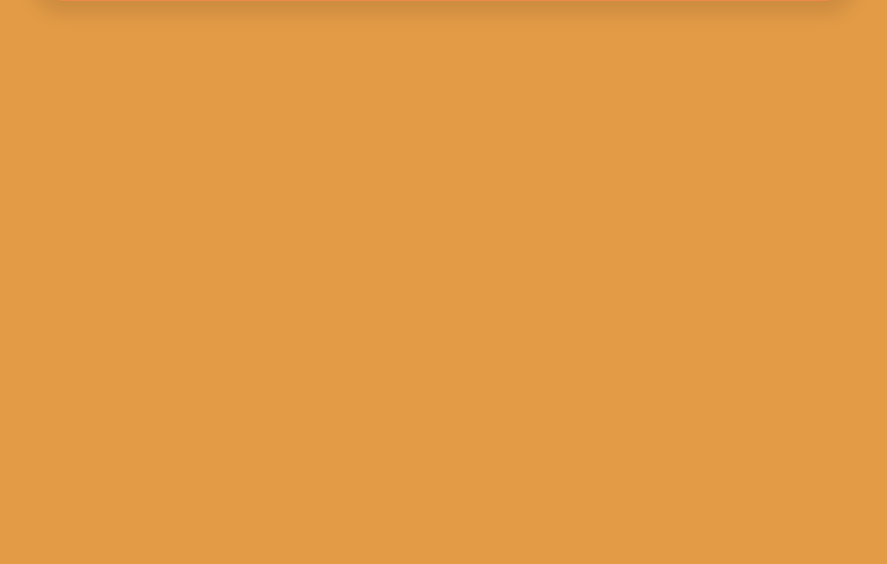
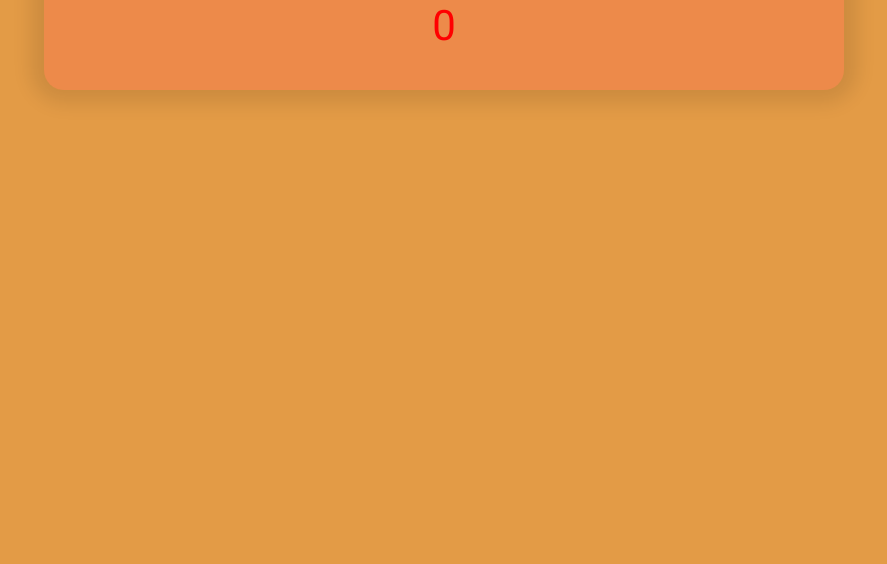
Before and after one commit to LeleGuidi/js-simon, a plain HTML site: page index.html in a window 1280 px wide. Shown: the part 236-800 px from the top of the page, without its empty margins (196-1083 px from the left). Drawn offline with Linux system fonts and the light colour scheme.

Commit message:
Completato countdown

```diff
--- a/index.html
+++ b/index.html
@@ -12,7 +12,10 @@
 </head>
 <body>
     <div class="container">
-        <div id="row"></div>
+        <div id="number_row" class="row"></div>
+        <div id="clock_row" class="row">
+            <div id="clock_box"></div>
+        </div>
     </div>
     <script src="main.js"></script>
 </body>
--- a/main.js
+++ b/main.js
@@ -12,10 +12,22 @@ function checkNumbersBeforePush(array, number) {
     }
 }
 
+//Funzione countdown
+function clockFunction() {
+    clockBox.innerHTML = clock;
+    clockRow.append(clockBox)
+    if (clock == 0) {
+        clearInterval(countdown)
+
+    }
+    clock -= 1
+}
 
 //MAIN
-const boxes = document.createElement("div");
-const row = document.getElementById("row");
+const numberBoxes = document.createElement("div");
+const numberRow = document.getElementById("number_row");
+const clockRow = document.getElementById("clock_row")
+const clockBox = document.getElementById("clock_box")
 
 //Prendere 5 numeri casuali
 let cpuNumbers = [];
@@ -24,9 +36,14 @@ while (cpuNumbers.length < 5) {
     checkNumbersBeforePush(cpuNumbers, cpuNumber);
 }
 
-boxes.classList.add("cpu_numbers")
+numberBoxes.classList.add("cpu_numbers")
+
 //Stampare a video i numeri casuali
 for (let i = 0; i < 5; i++) {
-    boxes.innerHTML = cpuNumbers[i]
-    row.append(boxes.cloneNode(true))
+    numberBoxes.innerHTML = cpuNumbers[i]
+    numberRow.append(numberBoxes.cloneNode(true))
 }
+
+//Avviare il countdown di 30 secondi stampando a video ogni secondo
+const countdown = setInterval(clockFunction, 1000)
+let clock = 3;
--- a/style.css
+++ b/style.css
@@ -15,15 +15,24 @@ body{
     padding: 20px;
     margin: 150px auto;
 }
-#row {
+.row {
     width: 100%;
     display: flex;
     flex-direction: row;
     flex-wrap: wrap;
     justify-content: space-between;
 }
+.container .row:nth-child(2) {
+    margin: 20px 0;
+}
 .cpu_numbers{
     font-size: 40px;
     text-transform: uppercase;
     color: white;
 }
+#clock_box {
+    color: red;
+    font-size: 42px;
+    width: 100%;
+    text-align: center;
+}
```
